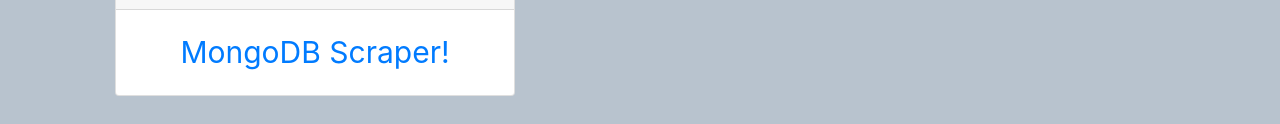
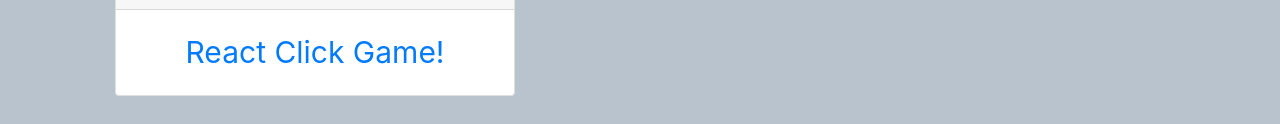
Before and after one commit to joberange/profile, a plain HTML site: page index.html in a window 1280 px wide. Shown: the part 3490-3614 px from the top of the page. Drawn offline with nearby package versions, Linux system fonts and the light colour scheme.

Commit message:
adding clicky-game

```diff
--- a/index.html
+++ b/index.html
@@ -182,7 +182,7 @@
         <img class="pic" src="assets/images/ichigo.png">
       </div>
       <div class="card-body">
-        <a href="https://joberange.github.io/Clicky-Game/">MongoDB Scraper!</a>
+        <a href="https://joberange.github.io/Clicky-Game/">React Click Game!</a>
       </div>
     </div>
 
```
